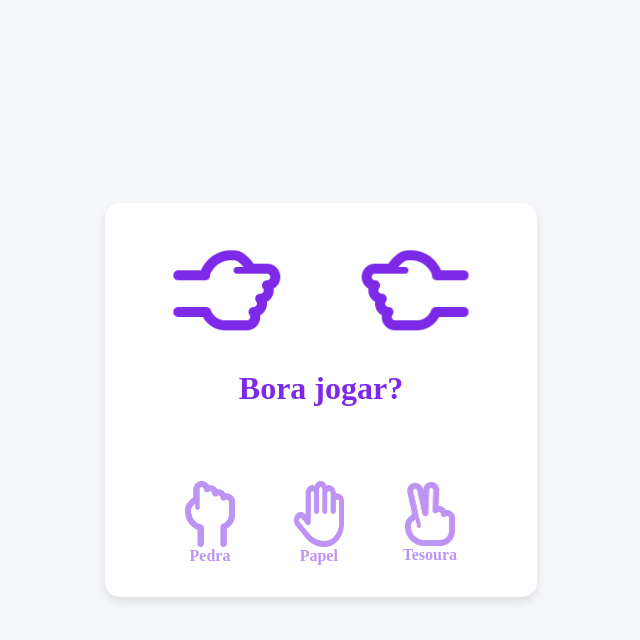
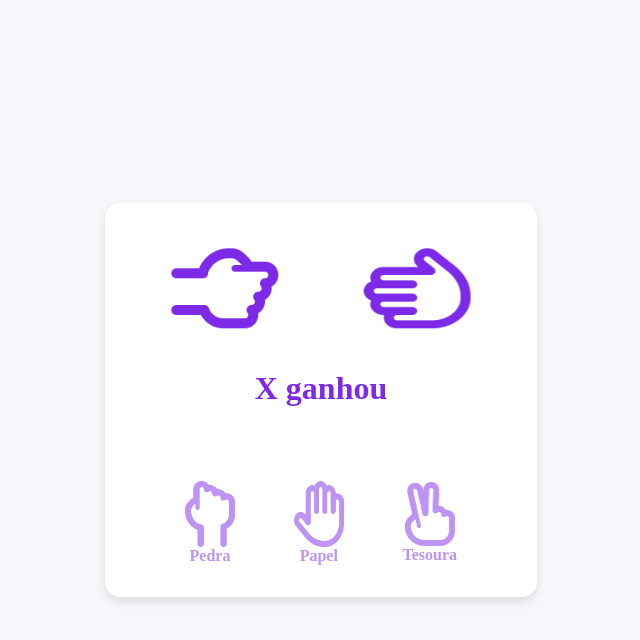
Before and after one commit to MayaSantor/JogoPPT, a plain HTML site: page index.html in a window 1280 px wide. Both pictures are taken after a click on the element "Pedra". Shown: the whole page, without its empty margins (319-959 px from the left). Drawn offline with Linux system fonts and the light colour scheme.

Commit message:
Animação inicial e lógica de aleatoriedade do computador

```diff
--- a/script.js
+++ b/script.js
@@ -0,0 +1,32 @@
+const optionImages = document.querySelectorAll('.options-image')
+const container = document.querySelector('.container')
+const resultText = document.querySelector('.result-text')
+const userResult = document.querySelector('.user-result')
+const computerResult = document.querySelector('.computer-result img')
+
+const computerSrcImg = ['img/pedra.png', 'img/papel.png', 'img/tesoura.png']
+
+function handleOptionClick(event) {
+    const clickedImage = event.currentTarget
+
+    container.classList.add("start")
+    resultText.innerHTML = "..."
+
+    setTimeout(() => {
+        container.classList.remove("start")
+
+        const randomNumber = Math.floor(Math.random() * computerSrcImg.length)
+        computerResult.src = computerSrcImg[randomNumber]
+
+        console.log(randomNumber)
+
+
+        resultText.innerHTML = "X ganhou"
+
+    }, 2000);
+}
+
+
+optionImages.forEach(img => {
+    img.addEventListener("click", handleOptionClick)
+})
--- a/style.css
+++ b/style.css
@@ -35,11 +35,11 @@ body {
 
 }
 
-.user-result{
+.user-result img{
     transform: rotate(90deg);
 }
 
-.computer-result{
+.computer-result img{
     transform: rotate(-90deg) rotateY(180deg);
 
 }
@@ -51,6 +51,32 @@ body {
     margin: 1.5rem 0;
     font-size: 2rem;
 }
+
+.container.start .user-result {
+    transform-origin: left;
+    animation: userMoves 0.7s ease infinite;
+}
+
+@keyframes userMoves {
+    50%{
+        transform: rotate(10deg);
+    }
+
+}
+
+
+.container.start .computer-result {
+    transform-origin: right;
+    animation: computerMoves 0.7s ease infinite;
+}
+
+@keyframes computerMoves {
+    50%{
+        transform: rotate(-10deg);
+    }
+
+}
+
 
 .options{
     display: flex;
```
